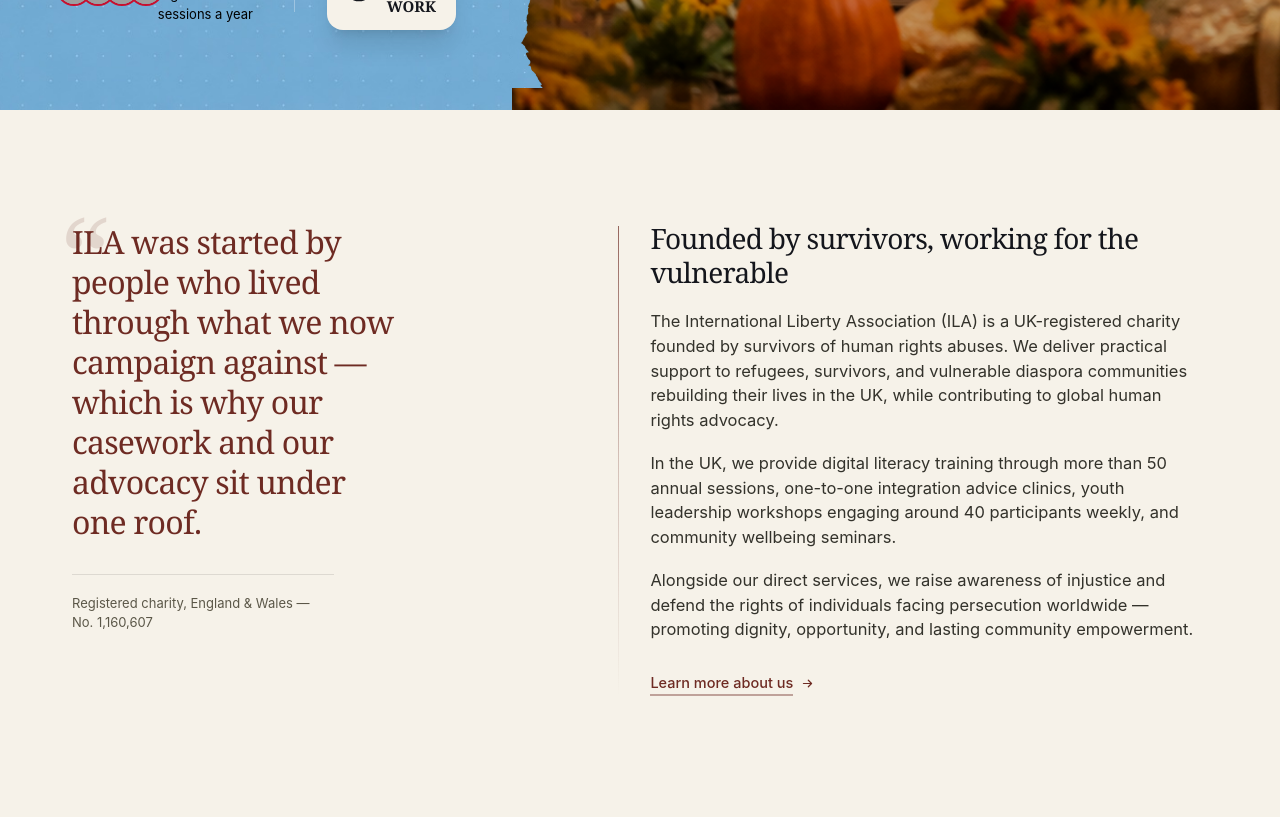
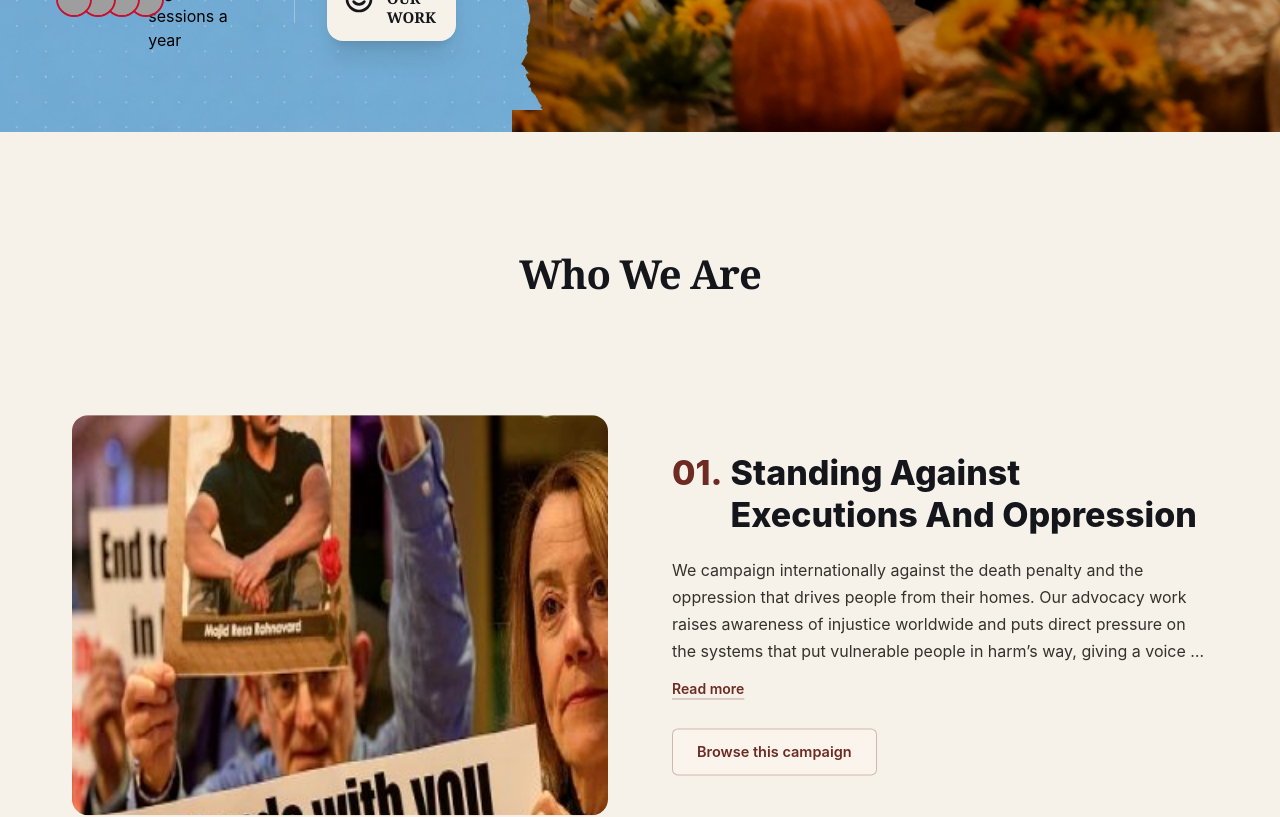
Before and after one commit to uttamgupta628/ilanew, a React (Vite) app: page / in a window 1280 px wide. Shown: the part 860-1677 px from the top of the page. Built offline with nearby package versions, Linux system fonts and the light colour scheme; grey boxes are pictures that could not be loaded.

Commit message:
who we are

```diff
--- a/src/components/Hero.tsx
+++ b/src/components/Hero.tsx
@@ -973,9 +973,9 @@
                 className="
                   font-serif
                   text-[26px]
-                  font-semibold
+                  font-bold
                   leading-none
-                  text-[#C8102E]
+                  text-black
                   sm:text-[30px]
                 "
               >
@@ -995,7 +995,7 @@
                   max-w-[16ch]
                   text-[12px]
                   text-black
-                  sm:text-[13px]
+                  sm:text-[16px]
                 "
               >
                 {primaryStat.l}
--- a/src/components/WhoWeAre.tsx
+++ b/src/components/WhoWeAre.tsx
@@ -1,171 +1,261 @@
-import { useEffect, useRef, useState } from 'react';
-import Reveal from './Reveal';
-import { founderLede } from '../data/content';
+import { useState } from 'react';
+import { motion } from 'framer-motion';
 
-export default function WhoWeAre() {
-  const [inView, setInView] = useState(false);
-  const sectionRef = useRef<HTMLElement>(null);
+import campaignExecutions from '../assets/images/campaign-executions.jpg';
+import campaignSurvivors from '../assets/images/campaign-survivors.jpg';
 
-  useEffect(() => {
-    const el = sectionRef.current;
-    if (!el) return;
-    const observer = new IntersectionObserver(
-      ([entry]) => {
-        if (entry.isIntersecting) {
-          setInView(true);
-          observer.disconnect();
-        }
+/* =========================================================
+   DATA
+========================================================= */
+
+const campaigns = [
+  {
+    number: '01.',
+    image: campaignExecutions,
+    alt: 'ILA campaign against executions and oppression',
+    title: 'Standing Against Executions And Oppression',
+    body:
+      'We campaign internationally against the death penalty and the oppression that drives people from their homes. ' +
+      'Our advocacy work raises awareness of injustice worldwide and puts direct pressure on the systems that put ' +
+      'vulnerable people in harm\u2019s way, giving a voice to individuals facing persecution who would otherwise go unheard.',
+    highlight:
+      'Every case we take up is a step toward a world where dignity isn\u2019t conditional.',
+    ctaLabel: 'Browse this campaign',
+    ctaHref: '#',
   },
-      { threshold: 0.3 }
-    );
-    observer.observe(el);
-    return () => observer.disconnect();
-  }, []);
+  {
+    number: '02.',
+    image: campaignSurvivors,
+    alt: 'ILA volunteers supporting survivors rebuilding their lives in the UK',
+    title: 'Helping Survivors Rebuild In The UK',
+    body:
+      'We deliver practical support to refugees, survivors, and vulnerable diaspora communities rebuilding their ' +
+      'lives in the UK. That means more than 50 annual digital literacy sessions, one-to-one integration advice ' +
+      'clinics, youth leadership workshops engaging around 40 participants weekly, and community wellbeing seminars ' +
+      'that bring people back into connection with one another.',
+    highlight:
+      'ILA will direct your support to the area of greatest need and impact.',
+    ctaLabel: 'Browse all programmes',
+    ctaHref: 'https://iliberty.org.uk/campaign/helping-survivors-rebuild-in-the-uk-2/',
+  },
+];
+
+/* =========================================================
+   TRUNCATED TEXT WITH "READ MORE" TOGGLE
+========================================================= */
+
+function ExpandableCopy({
+  body,
+  highlight,
+}: {
+  body: string;
+  highlight: string;
+}) {
+  const [expanded, setExpanded] = useState(false);
 
   return (
-    <section id="who-we-are" ref={sectionRef} className="py-20 sm:py-28 overflow-hidden">
-      <style>{`
-        @keyframes quoteMarkIn {
-          from { opacity: 0; transform: translate(-10px, -10px) scale(0.7) rotate(-8deg); }
-          to { opacity: 0.14; transform: translate(0, 0) scale(1) rotate(0deg); }
-        }
-        @keyframes lineGrow {
-          from { transform: scaleY(0); }
-          to { transform: scaleY(1); }
-        }
-        @keyframes fadeUp {
-          from { opacity: 0; transform: translateY(16px); }
-          to { opacity: 1; transform: translateY(0); }
-        }
-        @keyframes underlineDraw {
-          from { transform: scaleX(0); }
-          to { transform: scaleX(1); }
-        }
-      `}</style>
-
-      <div className="max-w-[1200px] mx-auto px-5 sm:px-8 grid grid-cols-1 md:grid-cols-[0.9fr_1.1fr] gap-10 md:gap-16">
-        <Reveal>
-          <div className="relative">
-            {/* decorative oversized quote mark */}
-            <span
-              aria-hidden="true"
-              className="pointer-events-none select-none absolute -top-6 -left-2 sm:-left-3 font-serif text-[90px] sm:text-[110px] leading-none text-maroon"
-              style={{
-                opacity: 0,
-                animation: inView ? 'quoteMarkIn 0.9s cubic-bezier(0.16,1,0.3,1) 0.1s forwards' : 'none',
-              }}
+    <div>
+      <p
+        className={`
+          text-[16px]
+          leading-[1.7]
+          text-[#33322B]
+          transition-all
+          duration-300
+          ${expanded ? '' : 'line-clamp-4'}
+        `}
       >
-              &ldquo;
-            </span>
-
-            <p className="relative font-serif font-medium text-[26px] sm:text-[32px] leading-[1.25] tracking-tight text-maroon max-w-[18ch]">
-              {founderLede}
-            </p>
-          </div>
-
-          <div className="relative mt-8 pt-5 max-w-[26ch]">
-            {/* animated top border that draws in */}
-            <span
-              className="absolute top-0 left-0 h-px w-full bg-black/10 origin-left"
-              style={{
-                transform: 'scaleX(0)',
-                animation: inView ? 'underlineDraw 0.9s cubic-bezier(0.16,1,0.3,1) 0.5s forwards' : 'none',
-              }}
-            />
-            <div className="text-[13px] text-muted-light">
-              Registered charity, England &amp; Wales — No. 1,160,607
-            </div>
-          </div>
-        </Reveal>
-
-        <Reveal delay={0.1}>
-          <div className="relative pl-6 sm:pl-8">
-            {/* animated vertical line growing down beside the copy */}
-            <span
-              aria-hidden="true"
-              className="absolute left-0 top-1 bottom-0 w-px bg-gradient-to-b from-maroon/70 via-maroon/25 to-transparent origin-top"
-              style={{
-                transform: 'scaleY(0)',
-                animation: inView ? 'lineGrow 1.4s cubic-bezier(0.16,1,0.3,1) 0.15s forwards' : 'none',
-              }}
-            />
-
-            <h2
-              className="font-serif font-medium text-[24px] sm:text-[28px] leading-[1.2] tracking-tight mb-5"
-              style={{
-                opacity: 0,
-                animation: inView ? 'fadeUp 0.7s ease-out 0.15s forwards' : 'none',
-              }}
-            >
-              Founded by survivors, working for the vulnerable
-            </h2>
-
-            <p
-              className="text-[16.5px] text-[#33322B] max-w-[60ch] mb-4.5"
-              style={{
-                opacity: 0,
-                animation: inView ? 'fadeUp 0.7s ease-out 0.3s forwards' : 'none',
-              }}
-            >
-              The International Liberty Association (ILA) is a UK-registered charity founded by survivors of human
-              rights abuses. We deliver practical support to refugees, survivors, and vulnerable diaspora
-              communities rebuilding their lives in the UK, while contributing to global human rights advocacy.
+        {body}
       </p>
 
-            <p
-              className="text-[16.5px] text-[#33322B] max-w-[60ch] mb-4.5"
-              style={{
+      {expanded && (
+        <p className="mt-3 text-[16px] font-semibold leading-[1.6] text-maroon">
+          {highlight}
+        </p>
+      )}
+
+      <button
+        type="button"
+        onClick={() => setExpanded((prev) => !prev)}
+        className="
+          mt-3
+          text-[14px]
+          font-semibold
+          text-maroon
+          underline
+          underline-offset-4
+          decoration-maroon/40
+          transition-colors
+          hover:decoration-maroon
+        "
+      >
+        {expanded ? 'Show less' : 'Read more'}
+      </button>
+    </div>
+  );
+}
+
+/* =========================================================
+   SINGLE CAMPAIGN ROW
+========================================================= */
+
+function CampaignRow({
+  campaign,
+  imageFromRight,
+}: {
+  campaign: (typeof campaigns)[number];
+  imageFromRight: boolean;
+}) {
+  const imageOrderClass = imageFromRight ? 'lg:order-2' : 'lg:order-1';
+  const textOrderClass = imageFromRight ? 'lg:order-1' : 'lg:order-2';
+
+  return (
+    <div
+      className="
+        grid
+        grid-cols-1
+        items-center
+        gap-10
+        lg:grid-cols-2
+        lg:gap-16
+      "
+    >
+      {/* IMAGE — fixed height so it doesn't stretch to the row,
+          cropped via object-cover, then floats once settled */}
+      <motion.div
+        initial={{
           opacity: 0,
-                animation: inView ? 'fadeUp 0.7s ease-out 0.42s forwards' : 'none',
+          x: imageFromRight ? 80 : -80,
+          y: 0,
         }}
+        whileInView={{
+          opacity: 1,
+          x: 0,
+          y: [0, -12, 0],
+        }}
+        viewport={{ once: true, amount: 0.3 }}
+        transition={{
+          opacity: { duration: 0.8, ease: [0.16, 1, 0.3, 1] },
+          x: { duration: 0.8, ease: [0.16, 1, 0.3, 1] },
+          y: {
+            duration: 3.2,
+            repeat: Infinity,
+            repeatType: 'loop',
+            ease: 'easeInOut',
+            delay: 0.8,
+          },
+        }}
+        className={`
+          h-[280px]
+          overflow-hidden
+          rounded-2xl
+          sm:h-[340px]
+          lg:h-[400px]
+          ${imageOrderClass}
+        `}
       >
-              In the UK, we provide digital literacy training through more than 50 annual sessions, one-to-one
-              integration advice clinics, youth leadership workshops engaging around 40 participants weekly, and
-              community wellbeing seminars.
-            </p>
+        <img
+          src={campaign.image}
+          alt={campaign.alt}
+          className="h-full w-full object-cover"
+        />
+      </motion.div>
 
-            <p
-              className="text-[16.5px] text-[#33322B] max-w-[60ch] mb-7"
-              style={{
+      {/* TEXT — same entrance-then-float treatment, opposite direction */}
+      <motion.div
+        initial={{
           opacity: 0,
-                animation: inView ? 'fadeUp 0.7s ease-out 0.54s forwards' : 'none',
+          x: imageFromRight ? -80 : 80,
+          y: 0,
         }}
+        whileInView={{
+          opacity: 1,
+          x: 0,
+          y: [0, -12, 0],
+        }}
+        viewport={{ once: true, amount: 0.3 }}
+        transition={{
+          opacity: { duration: 0.8, delay: 0.1, ease: [0.16, 1, 0.3, 1] },
+          x: { duration: 0.8, delay: 0.1, ease: [0.16, 1, 0.3, 1] },
+          y: {
+            duration: 3.2,
+            repeat: Infinity,
+            repeatType: 'loop',
+            ease: 'easeInOut',
+            delay: 0.9,
+          },
+        }}
+        className={`
+          flex
+          flex-col
+          justify-center
+          ${textOrderClass}
+        `}
       >
-              Alongside our direct services, we raise awareness of injustice and defend the rights of individuals
-              facing persecution worldwide — promoting dignity, opportunity, and lasting community empowerment.
-            </p>
+        <h3 className="mb-5 flex items-baseline gap-2 font-sans text-[28px] font-extrabold leading-tight text-ink sm:text-[34px]">
+          <span className="text-maroon">{campaign.number}</span>
+          {campaign.title}
+        </h3>
+
+        <ExpandableCopy body={campaign.body} highlight={campaign.highlight} />
 
         <a
-              href="https://iliberty.org.uk/about-us/"
-              className="group relative inline-flex items-center gap-2 text-[14.5px] font-medium text-maroon w-fit"
-              style={{
-                opacity: 0,
-                animation: inView ? 'fadeUp 0.7s ease-out 0.66s forwards' : 'none',
-              }}
+          href={campaign.ctaHref}
+          className="
+            mt-7
+            inline-block
+            w-fit
+            rounded-md
+            border
+            border-maroon/30
+            bg-[#FBF4EC]
+            px-6
+            py-3
+            text-[14.5px]
+            font-semibold
+            text-maroon
+            transition-colors
+            duration-300
+            hover:bg-maroon
+            hover:text-white
+          "
         >
-              <span className="relative pb-0.5">
-                Learn more about us
-                <span className="absolute left-0 -bottom-0 h-[1.5px] w-full bg-maroon/40 origin-left transition-transform duration-300 ease-out group-hover:scale-x-0" />
-                <span className="absolute left-0 -bottom-0 h-[1.5px] w-full bg-maroon origin-left scale-x-0 transition-transform duration-300 ease-out delay-75 group-hover:scale-x-100" />
-              </span>
-              <svg
-                width="13"
-                height="13"
-                viewBox="0 0 16 16"
-                fill="none"
-                className="transition-transform duration-300 ease-out group-hover:translate-x-1"
+          {campaign.ctaLabel}
+        </a>
+      </motion.div>
+    </div>
+  );
+}
+
+/* =========================================================
+   SECTION
+========================================================= */
+
+export default function CampaignHighlights() {
+  return (
+    <section className="py-20 sm:py-28">
+      <div className="mx-auto flex max-w-[1200px] flex-col gap-20 px-5 sm:px-8 sm:gap-28">
+        {/* HEADING — centered */}
+        <motion.h2
+          initial={{ opacity: 0, y: 16 }}
+          whileInView={{ opacity: 1, y: 0 }}
+          viewport={{ once: true, amount: 0.5 }}
+          transition={{ duration: 0.7, ease: [0.16, 1, 0.3, 1] }}
+          className="
+            text-center
+            font-serif
+            text-[32px]
+            font-semibold
+            tracking-tight
+            text-ink
+            sm:text-[40px]
+          "
         >
-                <path
-                  d="M3 8h10M9 4l4 4-4 4"
-                  stroke="currentColor"
-                  strokeWidth="1.5"
-                  strokeLinecap="round"
-                  strokeLinejoin="round"
-                />
-              </svg>
-            </a>
-          </div>
-        </Reveal>
+          Who We Are
+        </motion.h2>
+
+        <CampaignRow campaign={campaigns[0]} imageFromRight={false} />
+        <CampaignRow campaign={campaigns[1]} imageFromRight={true} />
       </div>
     </section>
   );
```
Lines whose indentation alone changed are shown as unchanged.
